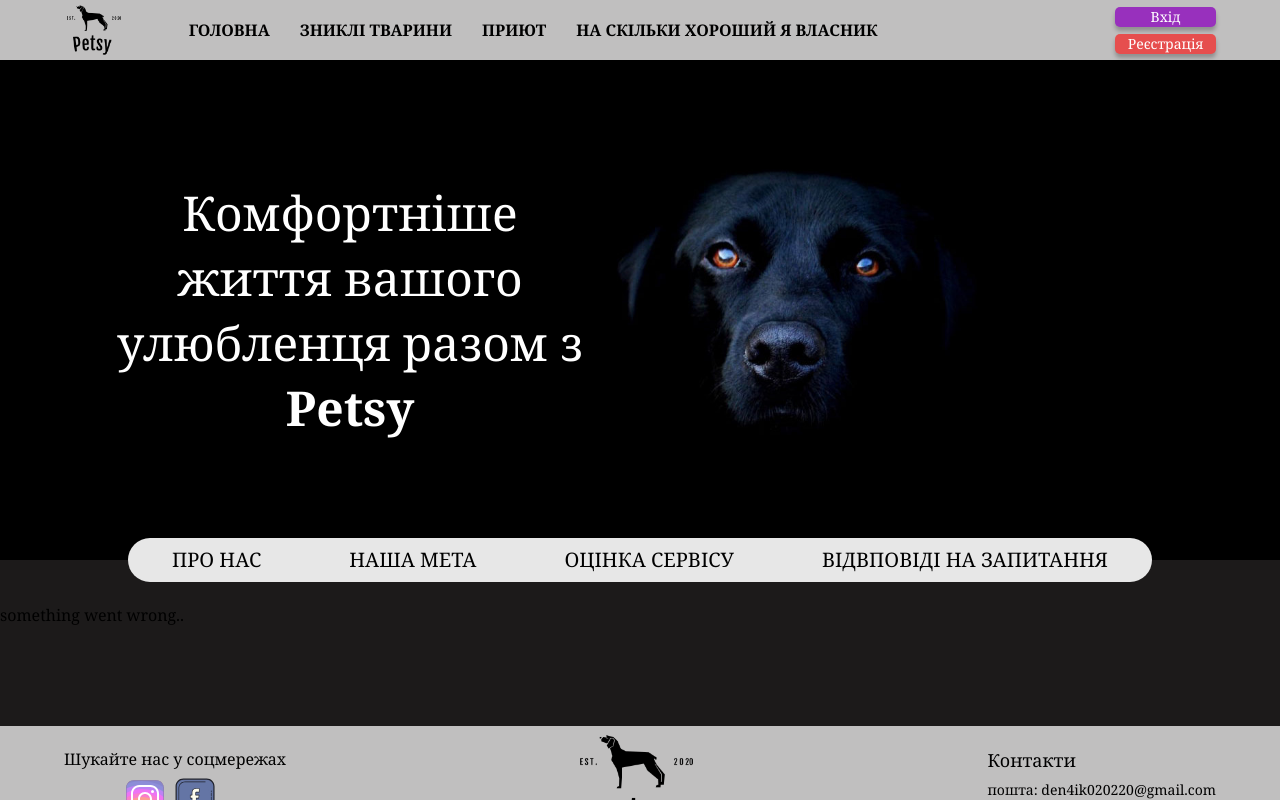
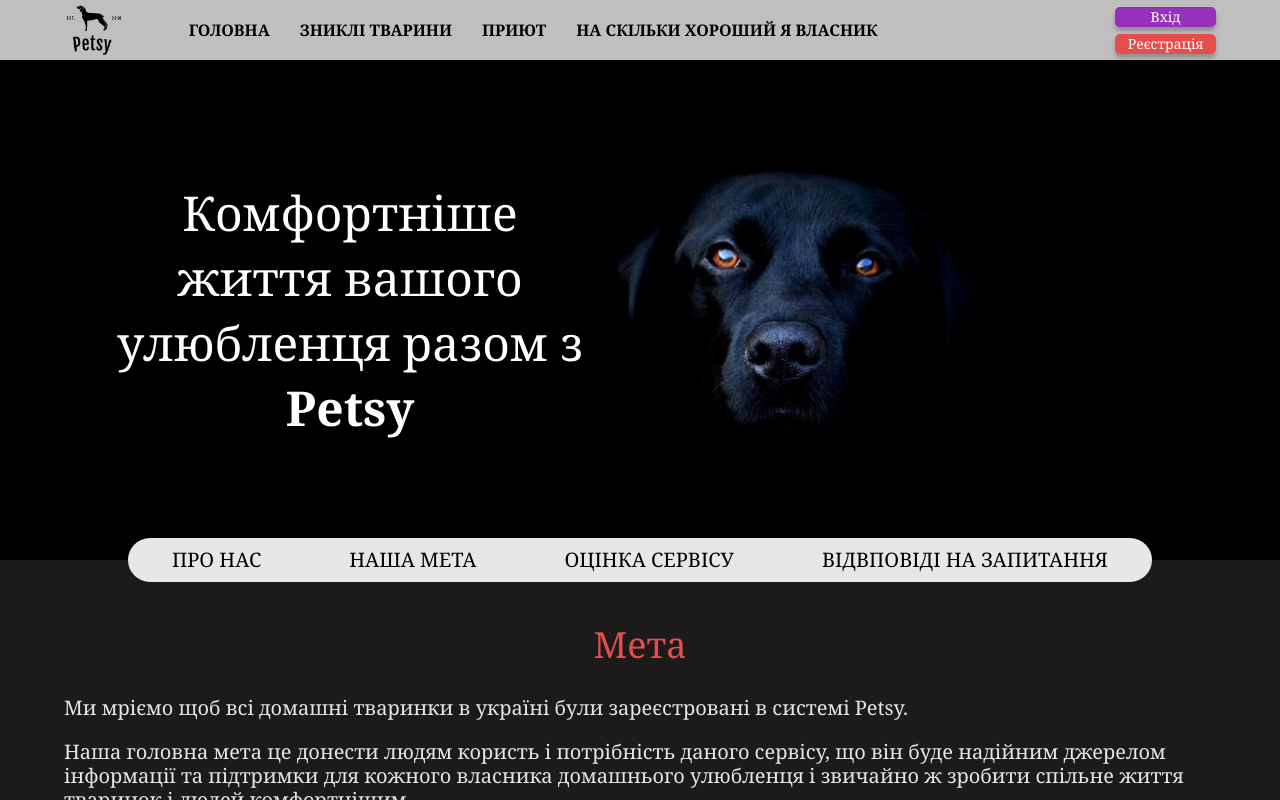
Before and after one commit to Danik1702/accounting-of-domestic-animals, a React (Create React App) app: page / in a window 1280 px wide. Both pictures are taken after a click on the item "НАША МЕТА". Shown: the top 800 px of the page. Built offline with nearby package versions, Linux system fonts and the light colour scheme.

Commit message:
Add landing 'goal'

```diff
--- /dev/null
+++ b/src/pages/landing/components/goal/goal.component.js
@@ -0,0 +1,26 @@
+import React from "react";
+
+import "./goal.styles.css";
+
+export const Goal = () => {
+  return (
+    <div className="goal-container">
+      <h2 className="goal__title">Мета</h2>
+      <p className="goal__text">
+        Ми мріємо щоб всі домашні тваринки в україні були зареєстровані в
+        системі Petsy.
+      </p>
+      <p className="goal__text">
+        Наша головна мета це донести людям користь і потрібність даного сервісу,
+        що він буде надійним джерелом інформації та підтримки для кожного
+        власника домашнього улюбленця і звичайно ж зробити спільне життя
+        тваринок і людей комфортнішим.
+      </p>
+      <p className="goal__text">
+        Кожна собачка, чи то котик, чи більш екзотичні домашні тваринки мають
+        право на щасливе життя, так само і їхні господарі, і ми гарантуємо що
+        докладемо максимум зусиль для того щоб це було реальністю кожного.
+      </p>
+    </div>
+  );
+};
--- /dev/null
+++ b/src/pages/landing/components/goal/goal.styles.css
@@ -0,0 +1,21 @@
+.goal-container {
+  width: 90%;
+  margin: 0 auto;
+  margin-top: 20px;
+}
+
+.goal__title {
+  text-align: center;
+  font-size: 36px;
+  line-height: 42px;
+  color: #e54e4e;
+  font-weight: normal;
+  margin-bottom: 30px;
+}
+
+.goal__text {
+  font-size: 20px;
+  line-height: 24px;
+  color: #e7e7e7;
+  margin-bottom: 20px;
+}
--- a/src/pages/landing/landing.component.js
+++ b/src/pages/landing/landing.component.js
@@ -1,9 +1,10 @@
 import React, { useState } from "react";
 
 import { Header } from "../../shared/components/header/header.component";
-import { Footer } from '../../shared/components/footer/footer.component';
-import { LandingMenu } from './components/landing-menu/landing-menu.component';
-import { AboutUs } from './components/about-us/about-us.component';
+import { Footer } from "../../shared/components/footer/footer.component";
+import { LandingMenu } from "./components/landing-menu/landing-menu.component";
+import { AboutUs } from "./components/about-us/about-us.component";
+import { Goal } from "./components/goal/goal.component";
 
 import "./landing.styles.css";
 
@@ -11,8 +12,10 @@
   const [landingNumber, setLandingNumber] = useState(0);
 
   const onLandingMenuClick = (event) => {
-    if (event.target.tagName === 'LI') {
-      const menuLinksArray = document.querySelectorAll('.landing-menu__list__item');
+    if (event.target.tagName === "LI") {
+      const menuLinksArray = document.querySelectorAll(
+        ".landing-menu__list__item"
+      );
 
       for (let i = 0; i < menuLinksArray.length; i++) {
         if (event.target === menuLinksArray[i]) {
@@ -26,10 +29,12 @@
     switch (landingNumber) {
       case 0:
         return <AboutUs />;
+      case 1:
+        return <Goal />;
       default:
-        return 'something went wrong..'
+        return "something went wrong..";
     }
-  }
+  };
 
   return (
     <div className="landing">
```
